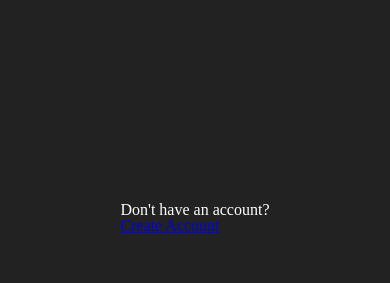
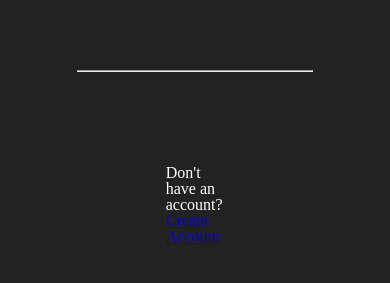
Before and after one commit to Piglacquer/stockmoji-client-v2, a React (Create React App) app: page /login in a window 390 px wide. Shown: the part 557-840 px from the top of the page. Built offline with nearby package versions, Linux system fonts and the light colour scheme.

Commit message:
added mobile styles to login page, added license

```diff
--- a/src/components/LoginForm.js
+++ b/src/components/LoginForm.js
@@ -20,7 +20,7 @@ const LoginForm = (props) => {
       <button className='confirm-button' onClick={() => {
         props.loginUser({ username: props.username, password: props.password })
       }}>Login</button>
-      <p>{`${props.error}`}</p>
+      <p className='login-error'>{`${props.error}`}</p>
     </div>
   )
 }
--- a/src/styles/css/LoginPage.css
+++ b/src/styles/css/LoginPage.css
@@ -43,6 +43,7 @@
   justify-content: space-around;
   align-items: center;
   width: 50vw;
+  height: 50vh;
 }
 @media screen and (max-width: 320px) {
   .login-page-container .login-container {
@@ -56,5 +57,15 @@
     height: 50vh;
   }
 }
+.login-page-container .login-container hr {
+  width: 60%;
+  border-color: #e6f1df;
+}
+.login-page-container .login-container .create-account-prompt {
+  display: flex;
+  flex-flow: row wrap;
+  justify-content: space-between;
+  width: 15vw;
+}
 
 /*# sourceMappingURL=LoginPage.css.map */
--- a/src/styles/scss/LoginPage.scss
+++ b/src/styles/scss/LoginPage.scss
@@ -45,6 +45,7 @@ $break-large: 1200px;
     justify-content: space-around;
     align-items: center;
     width: 50vw;
+    height: 50vh;
 
     @media screen and (max-width: $break-small) {
       width: 100vw;
@@ -55,5 +56,17 @@ $break-large: 1200px;
       width: 100vw;
       height: 50vh;
     }
+
+    hr {
+      width: 60%;
+      border-color: #e6f1df;
+    }
+
+    .create-account-prompt {
+      display: flex;
+      flex-flow: row wrap;
+      justify-content: space-between;
+      width: 15vw;
+    }
   }
 }
--- a/src/views/LoginPage.js
+++ b/src/views/LoginPage.js
@@ -19,7 +19,7 @@ const LoginPage = (props) => {
           <div className='hero' />
           <div className='login-container'>
             <LoginForm className='login-form' />
-            <p>{`${props.error}`}</p>
+            <hr />
             <div className='create-account-prompt'>
               <p>Don't have an account?</p>
               <Link to='/create'>Create Account</Link>
```
Also changed, not shown: 2 other files (tests, documents, lock files or other folders).
